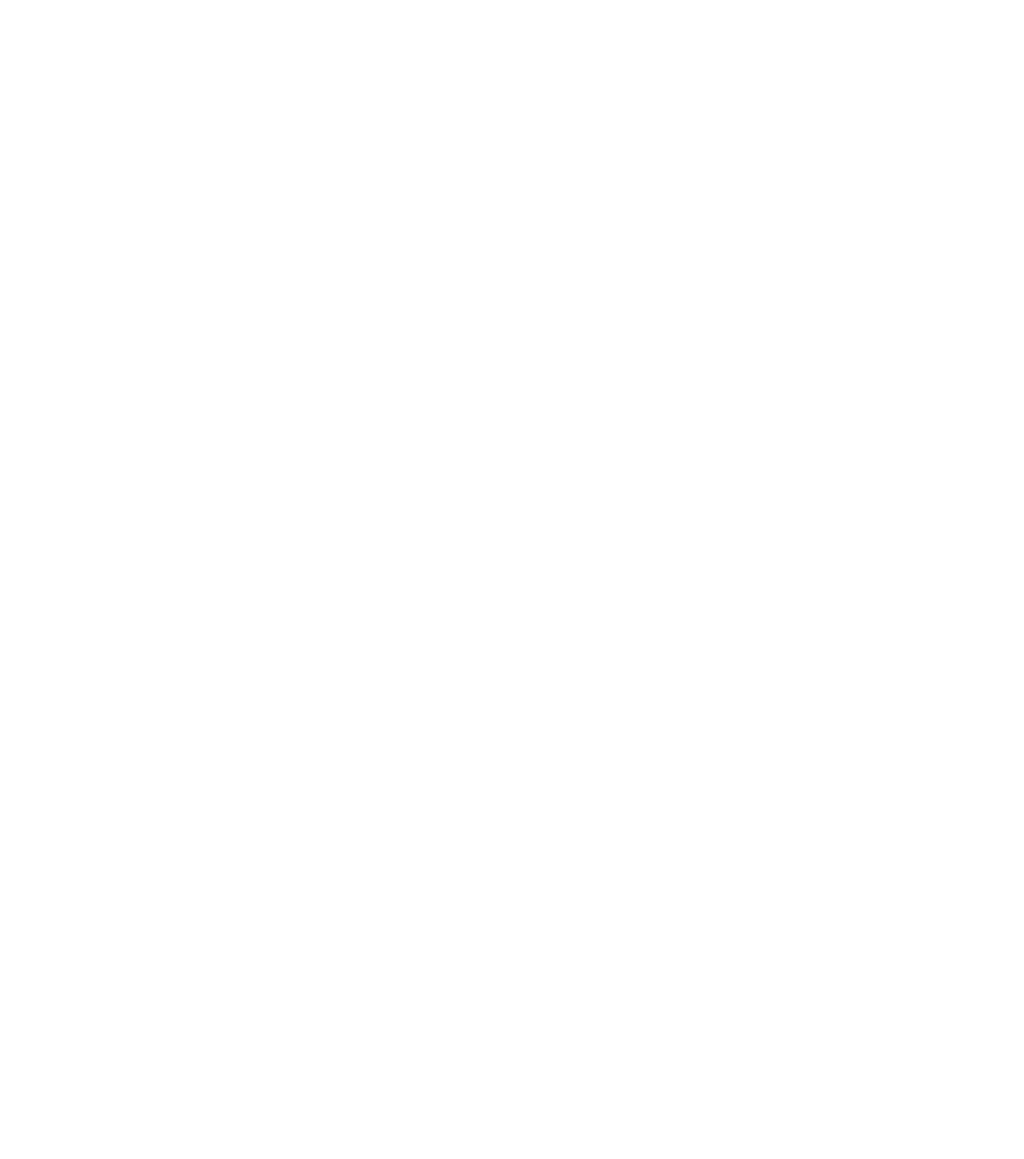
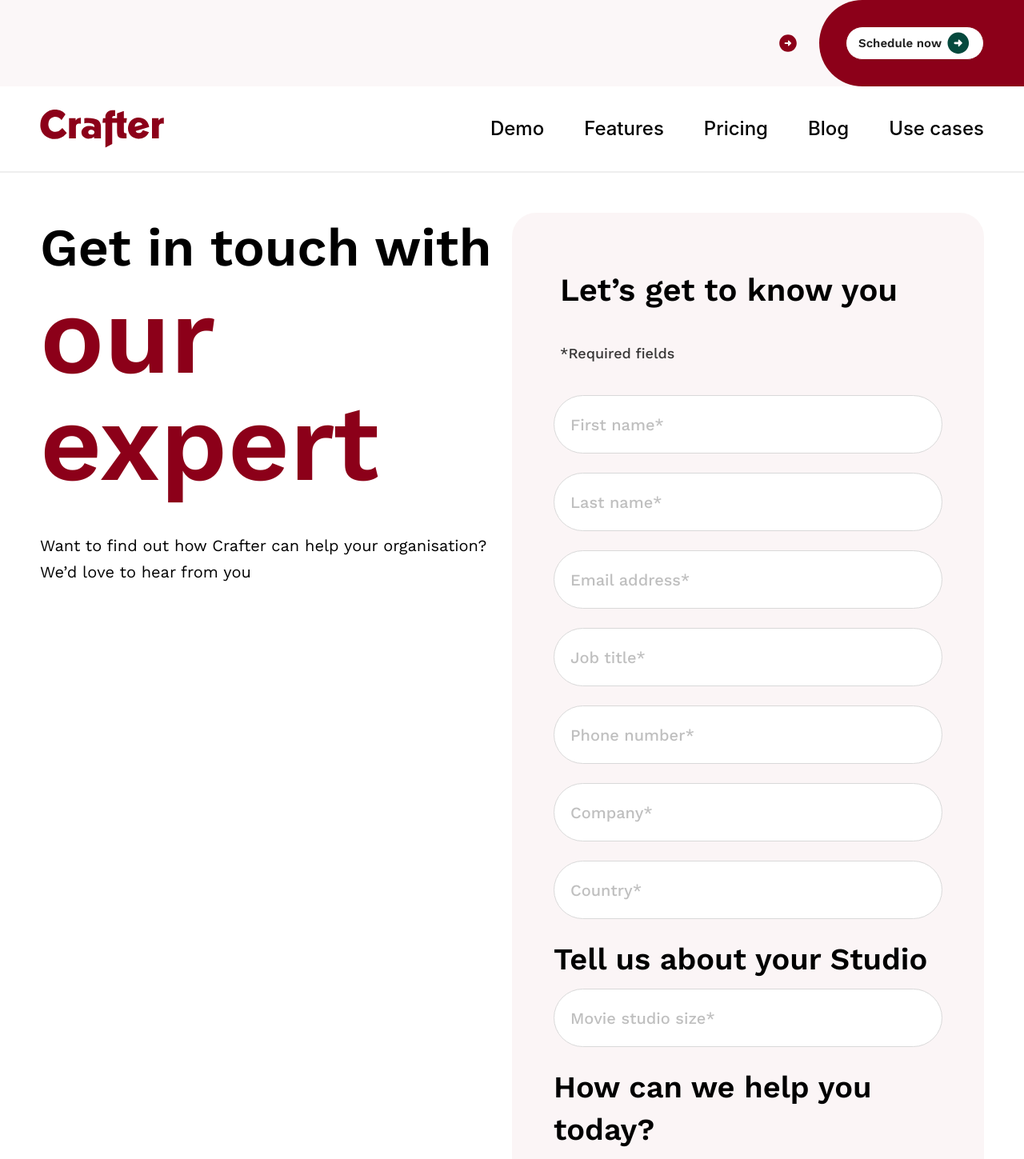
Before and after one commit to jayvaddoriya/crafter, a React (Create React App) app: page /scheduleNow in a window 1280 px wide. Before the commit this address had no page. Shown: the top 1449 px of the page at 80% size. Before the commit the page ends 800 px from the top, so only its background shows below. Built offline with nearby package versions, Linux system fonts and the light colour scheme.

Commit message:
Design schedule now page

```diff
--- a/src/App.js
+++ b/src/App.js
@@ -7,6 +7,7 @@ import Home from "./pages/Home/Home";
 import Pricing from "./pages/Pricing/Pricing";
 import UseCases from "./pages/UseCases/UseCases";
 import Features from "./pages/Features/Features";
+import ScheduleNow from "./pages/ScheduleNow/ScheduleNow";
 
 function App() {
   return (
@@ -19,6 +20,7 @@ function App() {
           <Route path="/pricing" element={<Pricing />} />
           <Route path="/blog" element={<Blog />} />
           <Route path="/useCases" element={<UseCases />} />
+          <Route path="/scheduleNow" element={<ScheduleNow />} />
         </Route>
       </Routes>
     </div>
--- a/src/component/Button/Button.jsx
+++ b/src/component/Button/Button.jsx
@@ -2,11 +2,15 @@ import React from "react";
 import { Button as AntdButton } from "antd";
 import "./button.scss";
 
-const Button = ({ type, title, htmlType }) => {
+const Button = ({ type, title, htmlType, onClick, responsiveBtn }) => {
   switch (type) {
     case "secondary":
       return (
-        <AntdButton className="button secondaryBtn">
+        <AntdButton
+          onClick={onClick}
+          htmlType={htmlType}
+          className={`button secondaryBtn ${responsiveBtn}`}
+        >
           {title}
           <svg
             width="44"
@@ -24,7 +28,11 @@ const Button = ({ type, title, htmlType }) => {
       );
     case "primaryBig":
       return (
-        <AntdButton htmlType={htmlType} className="button primaryBigBtn">
+        <AntdButton
+          htmlType={htmlType}
+          className="button primaryBigBtn"
+          onClick={onClick}
+        >
           {title}
           <svg
             width="48"
@@ -42,7 +50,11 @@ const Button = ({ type, title, htmlType }) => {
       );
     default:
       return (
-        <AntdButton htmlType={htmlType} className="button primaryBtn">
+        <AntdButton
+          htmlType={htmlType}
+          className="button primaryBtn"
+          onClick={onClick}
+        >
           {title}
           <svg
             width="32"
--- a/src/component/Button/button.scss
+++ b/src/component/Button/button.scss
@@ -75,3 +75,8 @@
     }
   }
 }
+.responsiveBtn {
+  @media (max-width: 425px) {
+    justify-content: space-between;
+  }
+}
--- a/src/component/Footer/footer.scss
+++ b/src/component/Footer/footer.scss
@@ -18,6 +18,7 @@
     font-size: 24px;
     line-height: 28px;
     margin-bottom: 62px;
+    font-family: $primary-font !important;
     @media (max-width: 768px) {
       font-size: 15px;
       line-height: 18px;
@@ -30,6 +31,7 @@
     line-height: 28px;
     margin-bottom: 25px;
     transition: all 0.5s ease-in-out;
+    font-family: $primary-font !important;
     cursor: pointer;
     &:hover {
       color: $primaryColor;
@@ -62,6 +64,7 @@
       p {
         font-weight: 300;
         font-size: 24px;
+        font-family: $primary-font !important;
         @media (max-width: 768px) {
           font-size: 15px;
         }
--- a/src/component/NavHeader/NavHeader.jsx
+++ b/src/component/NavHeader/NavHeader.jsx
@@ -1,8 +1,13 @@
 import React from "react";
+import { useNavigate } from "react-router-dom";
 import Button from "../Button/Button";
 import "./navHeader.scss";
 
 const NavHeader = () => {
+  const navigate = useNavigate();
+  const handleOnClick = () => {
+    navigate("/scheduleNow");
+  };
   return (
     <div className="navHeader">
       <svg
@@ -18,7 +23,7 @@ const NavHeader = () => {
         />
       </svg>
       <div className="innerDiv">
-        <Button title="Schedule now" />
+        <Button title="Schedule now" onClick={handleOnClick} />
       </div>
     </div>
   );
--- a/src/component/Navbar/Navbar.jsx
+++ b/src/component/Navbar/Navbar.jsx
@@ -62,9 +62,10 @@ const Navbar = () => {
           </NavLink>
         </div>
         <div className="allNavLinks">
-          {linksItem.map((item) => (
+          {linksItem.map((item, index) => (
             <NavLink
               exact
+              key={index}
               to={item.to}
               className={({ isActive }) =>
                 isActive ? "activeClassName" : "navLink"
@@ -114,10 +115,11 @@ const Navbar = () => {
         open={open}
       >
         <div className="mobileNavLinks">
-          {linksItem.map((item) => (
+          {linksItem.map((item, index) => (
             <NavLink
               exact
               to={item.to}
+              key={index}
               onClick={handleOnLink}
               className={({ isActive }) =>
                 isActive ? "activeClassName" : "navLink"
--- a/src/component/Navbar/navbar.scss
+++ b/src/component/Navbar/navbar.scss
@@ -6,10 +6,10 @@
   align-items: center;
   justify-content: space-between;
   height: 108px !important;
-  padding-inline: 216px !important;
+  padding-inline: 140px !important;
   border-bottom: 2px solid #eeeeee;
   @media (max-width: 1440px) {
-    padding-inline: 100px !important;
+    padding-inline: 50px !important;
   }
   @media (max-width: 1024px) {
     padding-inline: 60px !important;
--- /dev/null
+++ b/src/pages/ScheduleNow/ScheduleNow.jsx
@@ -0,0 +1,150 @@
+import { Col, Form, Input, Row } from "antd";
+import { useForm } from "antd/es/form/Form";
+import TextArea from "antd/es/input/TextArea";
+import React from "react";
+import Button from "../../component/Button/Button";
+import "./scheduleNow.scss";
+
+const ScheduleNow = () => {
+  const [form] = useForm();
+  const handleOnSubmit = (values) => {
+    console.log(values);
+    form.resetFields();
+  };
+  return (
+    <div className="scheduleNow">
+      <Row justify="center">
+        <Col xxl={12} xl={12}>
+          <div className="headings">
+            <h2>Get in touch with</h2>
+            <h1>our expert</h1>
+            <p>Want to find out how Crafter can help your organisation?</p>
+            <p>We’d love to hear from you</p>
+          </div>
+        </Col>
+        <Col xxl={12} xl={12}>
+          <div className="formDivMain">
+            <h2>Let’s get to know you</h2>
+            <p>*Required fields</p>
+            <Form className="formdiv" form={form} onFinish={handleOnSubmit}>
+              <Form.Item
+                name="firstname"
+                rules={[
+                  {
+                    required: true,
+                    message: false,
+                  },
+                ]}
+              >
+                <Input placeholder="First name*" />
+              </Form.Item>
+              <Form.Item
+                name="lastname"
+                rules={[
+                  {
+                    required: true,
+                    message: false,
+                  },
+                ]}
+              >
+                <Input placeholder="Last name*" />
+              </Form.Item>
+              <Form.Item
+                name="email"
+                rules={[
+                  {
+                    required: true,
+                    message: false,
+                  },
+                ]}
+              >
+                <Input placeholder="Email address*" />
+              </Form.Item>
+              <Form.Item
+                name="jobTitle"
+                rules={[
+                  {
+                    required: true,
+                    message: false,
+                  },
+                ]}
+              >
+                <Input placeholder="Job title*" />
+              </Form.Item>
+              <Form.Item
+                name="phoneNumber"
+                rules={[
+                  {
+                    required: true,
+                    message: false,
+                  },
+                ]}
+              >
+                <Input placeholder="Phone number*" />
+              </Form.Item>
+              <Form.Item
+                name="company"
+                rules={[
+                  {
+                    required: true,
+                    message: false,
+                  },
+                ]}
+              >
+                <Input placeholder="Company*" />
+              </Form.Item>
+              <Form.Item
+                name="country"
+                rules={[
+                  {
+                    required: true,
+                    message: false,
+                  },
+                ]}
+              >
+                <Input placeholder="Country*" />
+              </Form.Item>
+              <h2>Tell us about your Studio</h2>
+              <Form.Item
+                name="movieStudioSize"
+                rules={[
+                  {
+                    required: true,
+                    message: false,
+                  },
+                ]}
+              >
+                <Input placeholder="Movie studio size*" />
+              </Form.Item>
+              <h2>How can we help you today?</h2>
+              <Form.Item
+                name="textAreaField"
+                rules={[
+                  {
+                    required: true,
+                    message: false,
+                  },
+                ]}
+              >
+                <TextArea
+                  rows={8}
+                  placeholder="Let us know how can we help you*"
+                />
+              </Form.Item>
+              <Form.Item>
+                <Button
+                  type="secondary"
+                  title="Schedule now"
+                  htmlType="submit"
+                  responsiveBtn="responsiveBtn"
+                />
+              </Form.Item>
+            </Form>
+          </div>
+        </Col>
+      </Row>
+    </div>
+  );
+};
+
+export default ScheduleNow;
--- /dev/null
+++ b/src/pages/ScheduleNow/scheduleNow.scss
@@ -0,0 +1,206 @@
+@import "../../styles/globle.scss";
+.scheduleNow {
+  margin: 140px;
+  @media (max-width: 1440px) {
+    margin: 50px;
+  }
+  .headings {
+    h2 {
+      font-weight: 600;
+      font-size: 74px;
+      line-height: 87px;
+      color: $blackColor;
+      font-family: $primary-font !important;
+      @media (max-width: 1440px) {
+        font-size: 66px;
+      }
+      @media (max-width: 768px) {
+        font-size: 55px;
+        line-height: 87px;
+      }
+      @media (max-width: 425px) {
+        font-size: 40px;
+        line-height: 48px;
+      }
+    }
+    h1 {
+      padding-right: 84px;
+      font-weight: 600;
+      font-size: 154px;
+      line-height: 134px;
+      color: $primaryColor;
+      margin-bottom: 50px;
+      font-family: $primary-font !important;
+      @media (max-width: 1440px) {
+        font-size: 134px;
+      }
+      @media (max-width: 1024px) {
+        font-size: 100px;
+        line-height: 87px;
+      }
+      @media (max-width: 425px) {
+        font-size: 60px;
+        line-height: 60px;
+        margin-bottom: 40px;
+      }
+    }
+    p {
+      font-weight: 400;
+      font-size: 20px;
+      line-height: 23px;
+      color: $blackColor;
+      margin-top: 10px;
+      font-family: $primary-font !important;
+      @media (max-width: 425px) {
+        display: none;
+      }
+    }
+    @media (max-width: 1024px) {
+      margin-bottom: 50px;
+      margin-right: 156px;
+    }
+    @media (max-width: 768px) {
+      margin-right: 74px;
+    }
+  }
+  .formDivMain {
+    padding: 70px 0 !important;
+    background: rgba(140, 0, 25, 0.04) !important;
+    border-radius: 30px !important;
+    @media (max-width: 1024px) {
+      padding: 50px 0 !important;
+      padding-bottom: 26px !important;
+    }
+    @media (max-width: 425px) {
+      padding: 40px 0 !important;
+      padding-bottom: 26px !important;
+    }
+    .formdiv {
+      display: flex !important;
+      padding: 0 85px;
+      flex-direction: column;
+      gap: 20px;
+      @media (max-width: 1440px) {
+        padding: 0 52px;
+        justify-content: space-between;
+        gap: 0px;
+      }
+      @media (max-width: 1024px) {
+        justify-content: space-between;
+        gap: 0px;
+      }
+      @media (max-width: 425px) {
+        padding: 0 26px;
+      }
+      h2 {
+        font-weight: 600;
+        font-size: 45px;
+        line-height: 53px;
+        color: $blackColor;
+        padding-bottom: 10px;
+        font-family: $primary-font !important;
+        @media (max-width: 1440px) {
+          font-size: 38px;
+        }
+        @media (max-width: 1024px) {
+          font-size: 44px;
+          padding-bottom: 30px;
+        }
+        @media (max-width: 768px) {
+          font-size: 40px;
+        }
+        @media (max-width: 425px) {
+          font-size: 35px;
+          line-height: 44px;
+        }
+      }
+    }
+    > h2 {
+      font-weight: 600;
+      font-size: 45px;
+      line-height: 53px;
+      color: $blackColor;
+      padding: 0 85px;
+      padding-bottom: 42px;
+      font-family: $primary-font !important;
+      @media (max-width: 1440px) {
+        font-size: 40px;
+        padding: 0 60px;
+        padding-bottom: 42px;
+      }
+      @media (max-width: 1024px) {
+        font-size: 44px;
+      }
+      @media (max-width: 768px) {
+        font-size: 40px;
+        padding: 0 52px;
+        padding-bottom: 30px;
+      }
+      @media (max-width: 425px) {
+        font-size: 35px;
+        padding: 0 26px;
+        padding-bottom: 20px;
+      }
+    }
+    p {
+      font-weight: 500;
+      font-size: 18px;
+      line-height: 21px;
+      color: #363535;
+      padding: 0 85px;
+      padding-bottom: 42px;
+      font-family: $primary-font !important;
+      @media (max-width: 1440px) {
+        padding: 0 60px;
+        padding-bottom: 42px;
+      }
+      @media (max-width: 768px) {
+        padding: 0 52px;
+        padding-bottom: 30px;
+      }
+      @media (max-width: 768px) {
+        padding: 0 26px;
+        padding-bottom: 20px;
+      }
+    }
+    input {
+      height: 73px !important;
+      width: 100%;
+      border-radius: 54px;
+      padding: 0 20px;
+      font-size: 20px;
+      font-weight: 500;
+      font-family: $primary-font !important;
+      &:hover {
+        border-color: $primaryColor !important;
+      }
+      &:focus {
+        border-color: $primaryColor !important;
+      }
+      @media (max-width: 1440px) {
+        width: 100%;
+      }
+      @media (max-width: 768px) {
+        width: 100%;
+      }
+      @media (max-width: 425px) {
+        width: 100%;
+        height: 60px !important;
+      }
+    }
+    textarea {
+      width: 634px;
+      border-radius: 30px;
+      padding: 20px;
+      font-size: 20px;
+      font-weight: 500;
+      font-family: $primary-font !important;
+    }
+  }
+  input::placeholder {
+    font-weight: 500;
+    font-size: 20px;
+    line-height: 23px;
+    font-family: $primary-font !important;
+  }
+}
```
